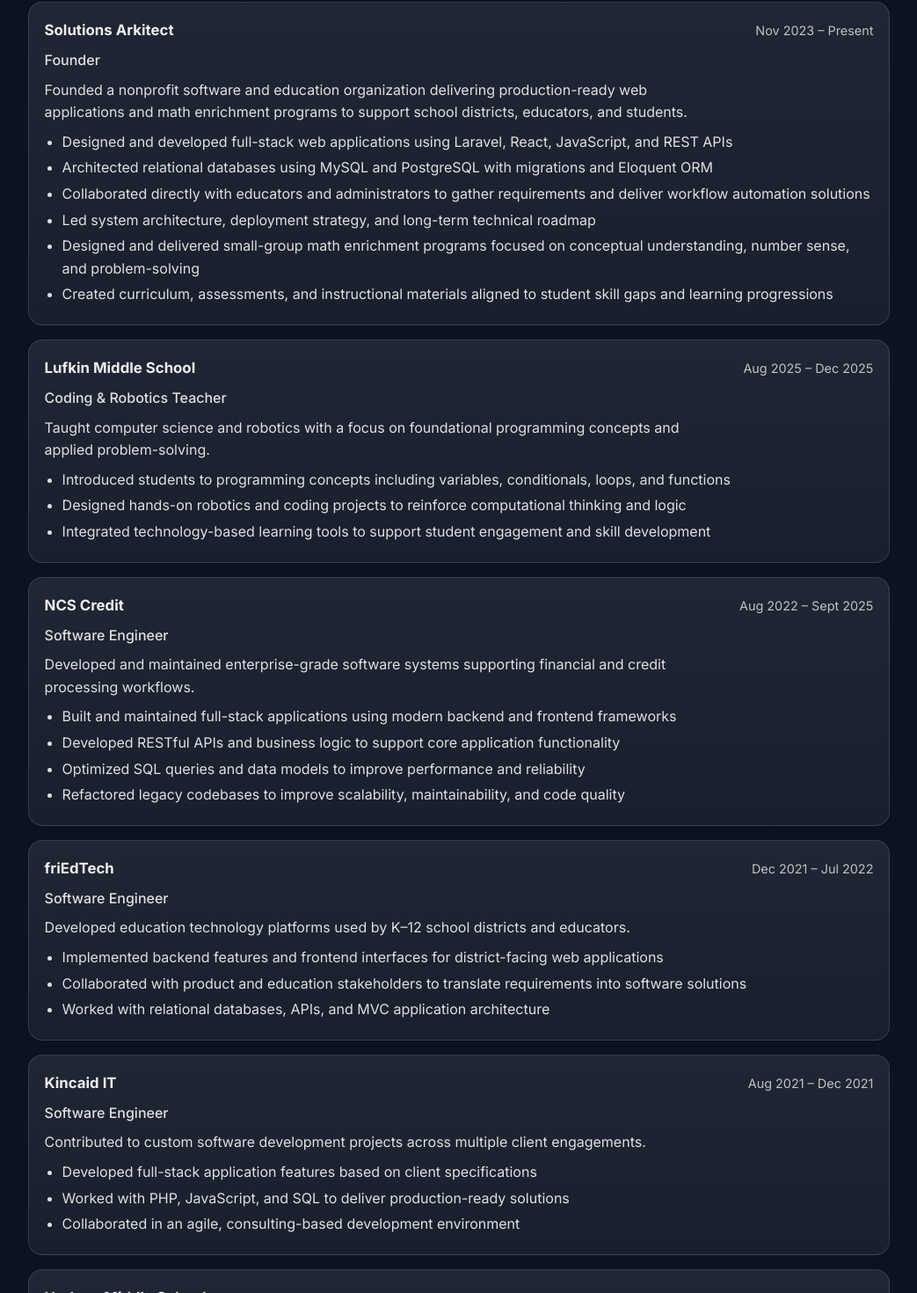
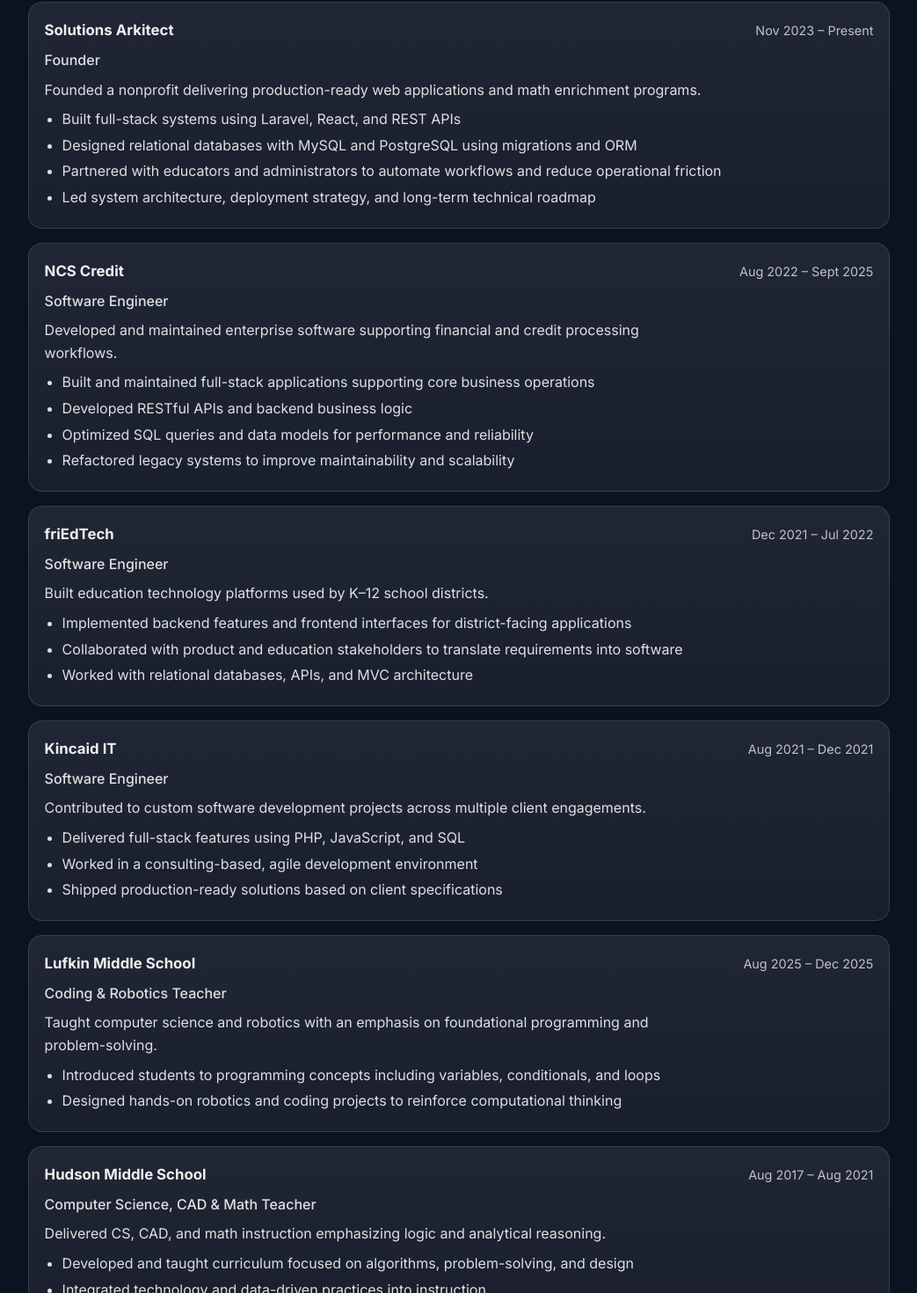
Before and after one commit to stephenmatheny/smatheny, a React (Vite) app: page / in a window 1280 px wide. Shown: the part 1082-2552 px from the top of the page at 88% size, without its empty margins (118-1161 px from the left). Built offline with nearby package versions, Linux system fonts and the light colour scheme.

Commit message:
refactor: simplify experience bullets for scannability

```diff
--- a/src/data/profile.js
+++ b/src/data/profile.js
@@ -20,26 +20,12 @@
       role: "Founder",
       dates: "Nov 2023 – Present",
       summary:
-        "Founded a nonprofit software and education organization delivering production-ready web applications and math enrichment programs to support school districts, educators, and students.",
+        "Founded a nonprofit delivering production-ready web applications and math enrichment programs.",
       bullets: [
-        "Designed and developed full-stack web applications using Laravel, React, JavaScript, and REST APIs",
-        "Architected relational databases using MySQL and PostgreSQL with migrations and Eloquent ORM",
-        "Collaborated directly with educators and administrators to gather requirements and deliver workflow automation solutions",
+        "Built full-stack systems using Laravel, React, and REST APIs",
+        "Designed relational databases with MySQL and PostgreSQL using migrations and ORM",
+        "Partnered with educators and administrators to automate workflows and reduce operational friction",
         "Led system architecture, deployment strategy, and long-term technical roadmap",
-        "Designed and delivered small-group math enrichment programs focused on conceptual understanding, number sense, and problem-solving",
-        "Created curriculum, assessments, and instructional materials aligned to student skill gaps and learning progressions",
-      ],
-    },
-    {
-      org: "Lufkin Middle School",
-      role: "Coding & Robotics Teacher",
-      dates: "Aug 2025 – Dec 2025",
-      summary:
-        "Taught computer science and robotics with a focus on foundational programming concepts and applied problem-solving.",
-      bullets: [
-        "Introduced students to programming concepts including variables, conditionals, loops, and functions",
-        "Designed hands-on robotics and coding projects to reinforce computational thinking and logic",
-        "Integrated technology-based learning tools to support student engagement and skill development",
       ],
     },
     {
@@ -47,12 +33,12 @@
       role: "Software Engineer",
       dates: "Aug 2022 – Sept 2025",
       summary:
-        "Developed and maintained enterprise-grade software systems supporting financial and credit processing workflows.",
+        "Developed and maintained enterprise software supporting financial and credit processing workflows.",
       bullets: [
-        "Built and maintained full-stack applications using modern backend and frontend frameworks",
-        "Developed RESTful APIs and business logic to support core application functionality",
-        "Optimized SQL queries and data models to improve performance and reliability",
-        "Refactored legacy codebases to improve scalability, maintainability, and code quality",
+        "Built and maintained full-stack applications supporting core business operations",
+        "Developed RESTful APIs and backend business logic",
+        "Optimized SQL queries and data models for performance and reliability",
+        "Refactored legacy systems to improve maintainability and scalability",
       ],
     },
     {
@@ -60,11 +46,11 @@
       role: "Software Engineer",
       dates: "Dec 2021 – Jul 2022",
       summary:
-        "Developed education technology platforms used by K–12 school districts and educators.",
+        "Built education technology platforms used by K–12 school districts.",
       bullets: [
-        "Implemented backend features and frontend interfaces for district-facing web applications",
-        "Collaborated with product and education stakeholders to translate requirements into software solutions",
-        "Worked with relational databases, APIs, and MVC application architecture",
+        "Implemented backend features and frontend interfaces for district-facing applications",
+        "Collaborated with product and education stakeholders to translate requirements into software",
+        "Worked with relational databases, APIs, and MVC architecture",
       ],
     },
     {
@@ -74,9 +60,20 @@
       summary:
         "Contributed to custom software development projects across multiple client engagements.",
       bullets: [
-        "Developed full-stack application features based on client specifications",
-        "Worked with PHP, JavaScript, and SQL to deliver production-ready solutions",
-        "Collaborated in an agile, consulting-based development environment",
+        "Delivered full-stack features using PHP, JavaScript, and SQL",
+        "Worked in a consulting-based, agile development environment",
+        "Shipped production-ready solutions based on client specifications",
+      ],
+    },
+    {
+      org: "Lufkin Middle School",
+      role: "Coding & Robotics Teacher",
+      dates: "Aug 2025 – Dec 2025",
+      summary:
+        "Taught computer science and robotics with an emphasis on foundational programming and problem-solving.",
+      bullets: [
+        "Introduced students to programming concepts including variables, conditionals, and loops",
+        "Designed hands-on robotics and coding projects to reinforce computational thinking",
       ],
     },
     {
@@ -84,11 +81,10 @@
       role: "Computer Science, CAD & Math Teacher",
       dates: "Aug 2017 – Aug 2021",
       summary:
-        "Delivered instruction in computer science, CAD, and mathematics while integrating technology into curriculum design.",
+        "Delivered CS, CAD, and math instruction emphasizing logic and analytical reasoning.",
       bullets: [
-        "Developed and taught computer science and CAD curriculum emphasizing logic, algorithms, and problem-solving",
-        "Integrated programming concepts into math instruction to strengthen analytical reasoning",
-        "Utilized educational technology tools to enhance student learning outcomes",
+        "Developed and taught curriculum focused on algorithms, problem-solving, and design",
+        "Integrated technology and data-driven practices into instruction",
       ],
     },
     {
@@ -96,15 +92,13 @@
       role: "Math Teacher",
       dates: "Aug 2015 – Aug 2017",
       summary:
-        "Provided middle school mathematics instruction focused on foundational skills and conceptual understanding.",
+        "Provided middle school mathematics instruction focused on conceptual understanding.",
       bullets: [
         "Taught algebraic reasoning, number sense, and problem-solving strategies",
-        "Designed assessments and instructional materials to support diverse learning needs",
-        "Applied data-driven approaches to monitor student progress and adjust instruction",
+        "Designed assessments and adjusted instruction using student performance data",
       ],
     },
   ],
-
   projects: [
     {
       name: "ChessQL",
```
